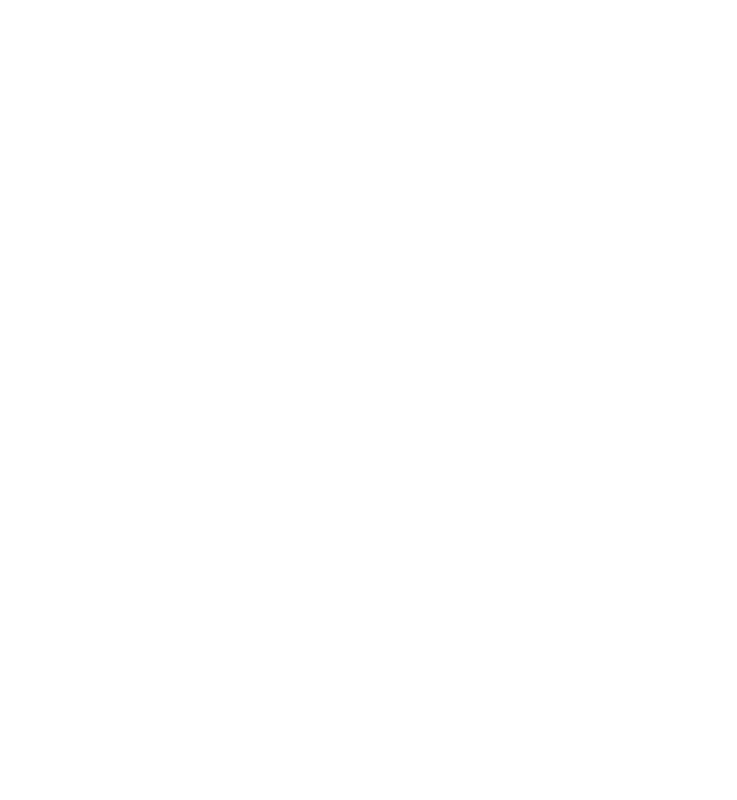
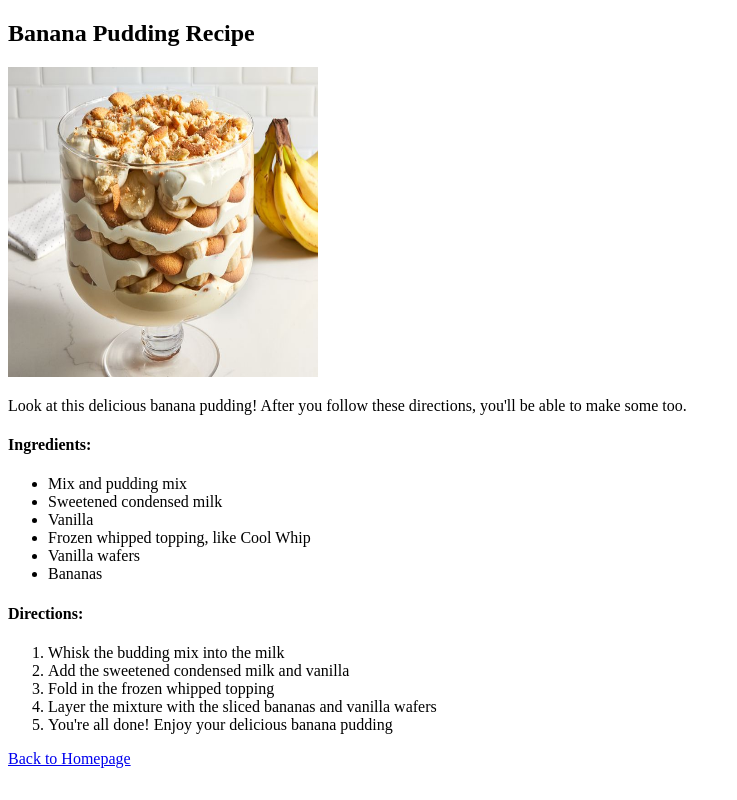
Before and after one commit to ocoulam/Recipes, a plain HTML site: page pages/bananapud.html in a window 1280 px wide. Shown: the whole page, without its empty margins (0-737 px from the left). Drawn offline with Linux system fonts and the light colour scheme.

Commit message:
Added banana pudding info and final changes

```diff
--- a/pages/bananapud.html
+++ b/pages/bananapud.html
@@ -0,0 +1,34 @@
+<!DOCTYPE html>
+<html lang="en">
+<head>
+    <meta charset="UTF-8">
+    <meta name="viewport" content="width=device-width, initial-scale=1.0">
+    <title>Banana Pudding</title>
+</head>
+<body>
+    <h2>Banana Pudding Recipe</h2>
+    <img src="../images/bpud.jpeg" alt="Picture of delicious banana pudding" height="310" width="310">
+    <p>Look at this delicious banana pudding!
+        After you follow these directions,
+        you'll be able to make some too.
+    </p>
+    <h4>Ingredients:</h4>
+    <ul>
+        <li>Mix and pudding mix</li>
+        <li>Sweetened condensed milk</li>
+        <li>Vanilla</li>
+        <li>Frozen whipped topping, like Cool Whip</li>
+        <li>Vanilla wafers</li>
+        <li>Bananas</li>
+    </ul>
+    <h4>Directions:</h4>
+    <ol>
+        <li>Whisk the budding mix into the milk</li>
+        <li>Add the sweetened condensed milk and vanilla</li>
+        <li>Fold in the frozen whipped topping</li>
+        <li>Layer the mixture with the sliced bananas and vanilla wafers</li>
+        <li>You're all done! Enjoy your delicious banana pudding</li>
+    </ol>
+    <a href="./index.html">Back to Homepage</a>
+</body>
+</html>
```
Also changed, not shown: pages/index.html (+1 -1 lines).
